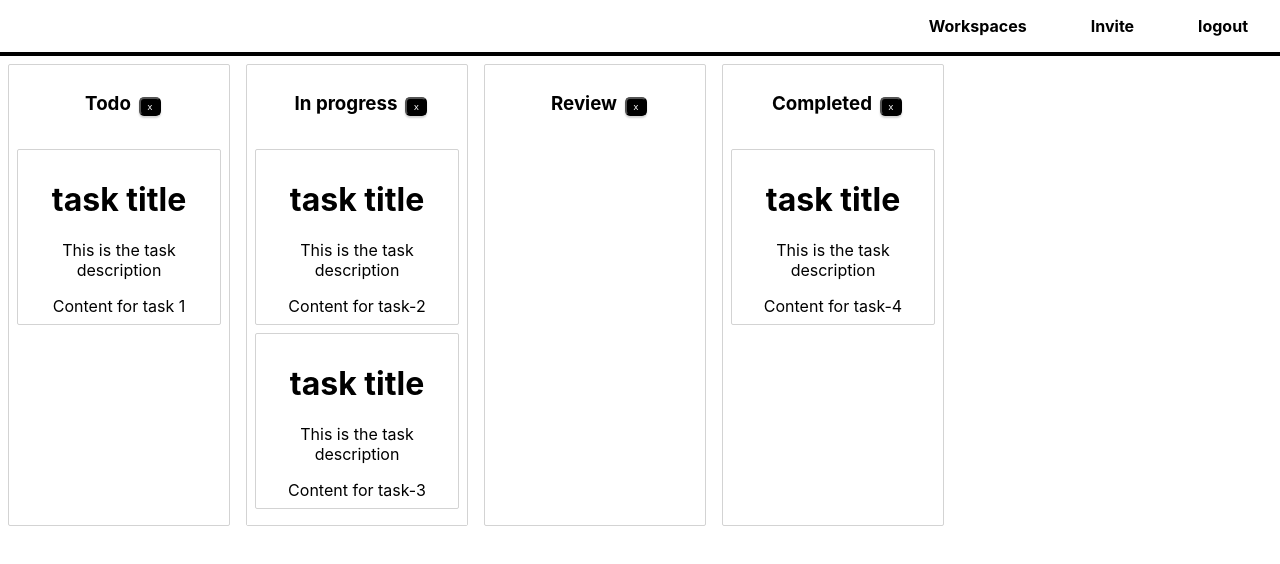
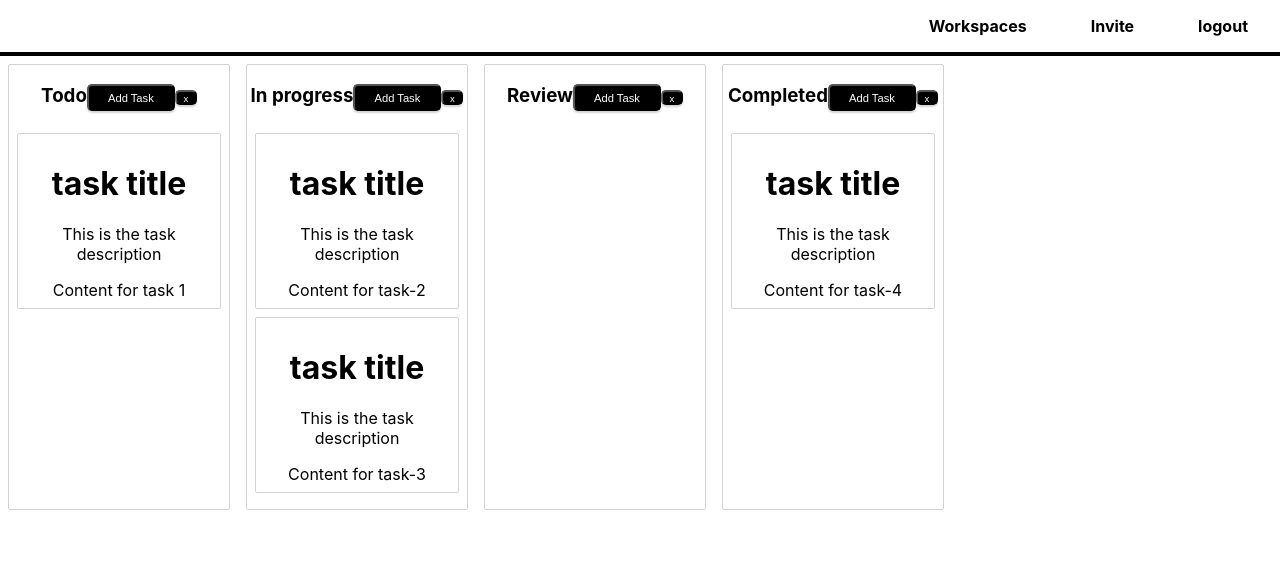
Before and after one commit to Johnny5stillalive/Process-Managment, a React (Create React App) app: page /projectBoard in a window 1280 px wide. Shown: the top 564 px of the page. Built offline with nearby package versions, Linux system fonts and the light colour scheme.

Commit message:
Added a Add Task button
added add task button and stylized a little

```diff
--- a/src/pages/Column.js
+++ b/src/pages/Column.js
@@ -16,6 +16,7 @@ const Container = styled.div`
 `;
 const Title = styled.h3`
     display:inline-block;
+    tex
     padding: 8px;
 
 `;
@@ -45,6 +46,13 @@ const Button = styled.button`
     }
     `;
 
+    const AddTaskButton = styled(Button)`
+    position:relative;
+    height:45%;
+    width:40%;
+    font-size:70%;
+
+    `
 
 
 function Column(props) {
@@ -56,6 +64,8 @@ function Column(props) {
                     {...provided.draggableProps}>
                     <wrapper>
                     <Title {...provided.dragHandleProps}>{props.column.title}</Title>
+
+                    <AddTaskButton onClick={addTask}>Add Task</AddTaskButton>
                     <Button onClick={removeColumn}>x</Button>
                     </wrapper>
 
@@ -79,7 +89,14 @@ function Column(props) {
 }
 
 const removeColumn = () => {
-    console.log("column removed jk!!")
+    //TODO make function remove current column
+    //Should there be a notification if there is tasks remaining in column?
+    console.log("column removed jk!!");
+}
+
+const addTask = () => {
+    //TODO make function add a task to column
+    console.log("You have added a task");
 }
 
 export default Column
```
